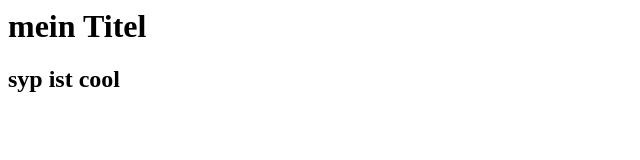
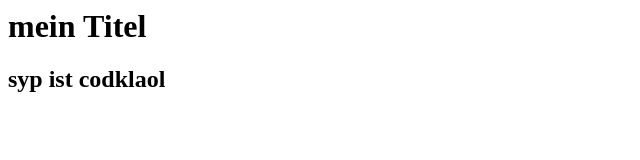
Before and after one commit to johanna2606/gitSYP-KW, a plain HTML site: page index.html in a window 1280 px wide. Shown: the full height of the page, 0-640 px from the left. Drawn offline with Linux system fonts and the light colour scheme.

Commit message:
1 änderung

```diff
--- a/index.html
+++ b/index.html
@@ -3,6 +3,7 @@
 </head>
 <body>
 <h1>mein Titel</h1>
-<h2> syp ist cool</h2>
+<h2> syp ist codklaol</h2>
+
 </body>
 </html>
```
